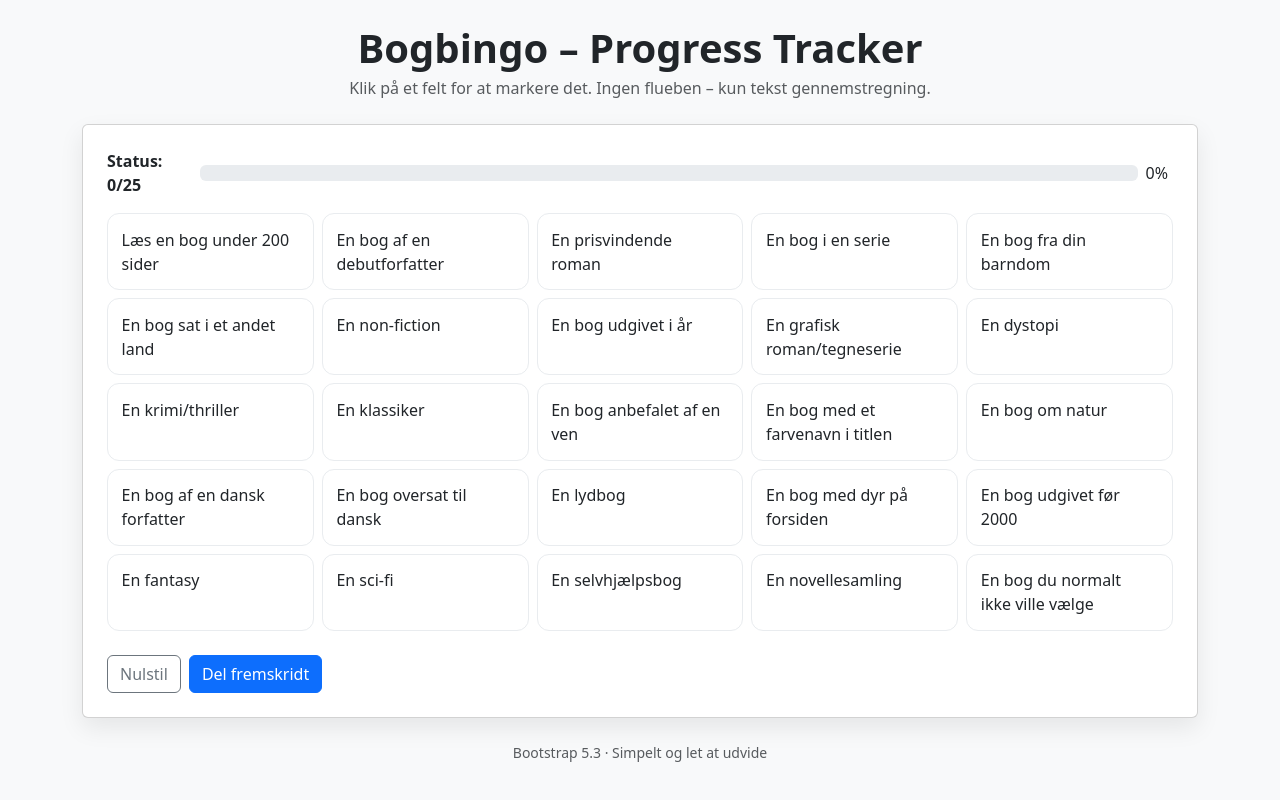
After one commit to Line-WH/bog_bingo, a PHP site: the page made by Progress tracker.html in a window 1280 px wide. The commit adds this page. Run offline with PHP 8.4, Linux system fonts and the light colour scheme; style sheets or scripts are compiled from the project's sources.

Commit message:
Jeg har linket til min styles.scss inde i Progress tracker.html og jeg har sat javascript ind i app.js

```diff
--- /dev/null
+++ b/Progress tracker.html
@@ -0,0 +1,52 @@
+<!DOCTYPE html>
+<html lang="da">
+<head>
+    <meta charset="utf-8">
+
+    <title>Bog Bingo</title>
+
+    <meta name="robots" content="All">
+    <meta name="author" content="Udgiver">
+    <meta name="copyright" content="Information om copyright">
+
+    <link href="css/styles.css" rel="stylesheet" type="text/css">
+    <link href="https://cdn.jsdelivr.net/npm/bootstrap@5.3.3/dist/css/bootstrap.min.css" rel="stylesheet">
+
+    <meta name="viewport" content="width=device-width, initial-scale=1">
+</head>
+<body class="bg-light d-flex flex-column align-items-center min-vh-100">
+<div class="container my-4">
+    <header class="text-center mb-4">
+        <h1 class="fw-bold mb-1">Bogbingo – Progress Tracker</h1>
+        <p class="text-muted mb-0">Klik på et felt for at markere det. Ingen flueben – kun tekst gennemstregning.</p>
+    </header>
+
+    <div class="card">
+        <div class="card-body p-3 p-md-4">
+            <div class="d-flex flex-column flex-md-row justify-content-between align-items-md-center gap-2 mb-3">
+                <div class="fw-semibold">Status: <span id="checkedCount">0</span>/<span id="totalCount">25</span></div>
+                <div class="d-flex align-items-center gap-2 w-100 w-md-50">
+                    <div class="flex-grow-1">
+                        <div class="progress" role="progressbar" aria-label="Fremskridt" aria-valuemin="0" aria-valuemax="100">
+                            <div id="progressBar" class="progress-bar" style="width:0%"></div>
+                        </div>
+                    </div>
+                    <div style="min-width:3ch"><span id="progressPct">0</span>%</div>
+                </div>
+            </div>
+
+            <div id="bingoGrid" class="bingo-grid" aria-live="polite"></div>
+
+            <div class="d-flex gap-2 mt-4">
+                <button id="resetBtn" class="btn btn-outline-secondary">Nulstil</button>
+                <button id="shareBtn" class="btn btn-primary">Del fremskridt</button>
+            </div>
+        </div>
+    </div>
+
+    <footer class="text-center text-muted mt-4 small">Bootstrap 5.3 · Simpelt og let at udvide</footer>
+</div>
+
+<script src="assets/js/app.js"></script>
+</body>
+</html>
--- a/assets/js/app.js
+++ b/assets/js/app.js
@@ -0,0 +1,101 @@
+const EXAMPLE_TASKS = [
+    'Læs en bog under 200 sider','En bog af en debutforfatter','En prisvindende roman','En bog i en serie','En bog fra din barndom',
+    'En bog sat i et andet land','En non-fiction','En bog udgivet i år','En grafisk roman/tegneserie','En dystopi',
+    'En krimi/thriller','En klassiker','En bog anbefalet af en ven','En bog med et farvenavn i titlen','En bog om natur',
+    'En bog af en dansk forfatter','En bog oversat til dansk','En lydbog','En bog med dyr på forsiden','En bog udgivet før 2000',
+    'En fantasy','En sci‑fi','En selvhjælpsbog','En novellesamling','En bog du normalt ikke ville vælge'
+];
+
+const grid = document.getElementById('bingoGrid');
+const totalCountEl = document.getElementById('totalCount');
+const checkedCountEl = document.getElementById('checkedCount');
+const progressBar = document.getElementById('progressBar');
+const progressPctEl = document.getElementById('progressPct');
+const resetBtn = document.getElementById('resetBtn');
+const shareBtn = document.getElementById('shareBtn');
+
+let tasks = [];
+
+const loadTasks = () => {
+    const saved = localStorage.getItem('bogbingo_tasks_simple');
+    if (saved) {
+        try { tasks = JSON.parse(saved); } catch { tasks = []; }
+    }
+    // Hvis gamle data indeholder "FRI FELT", fjern det og erstat med nyt felt
+    if (tasks?.length) {
+        tasks = tasks.filter(t => !String(t.text).toUpperCase().includes('FRI FELT'));
+    }
+    if (!tasks.length) {
+        tasks = EXAMPLE_TASKS.map((t,i)=>({ id:i+1, text:t, done:false }));
+    } else if (tasks.length < 25) {
+        // Fyld op til 25, hvis der mangler efter oprydning
+        const missing = EXAMPLE_TASKS.filter(x => !tasks.some(t => t.text === x))
+            .slice(0, 25 - tasks.length)
+            .map((t,i)=>({ id: tasks.length + i + 1, text:t, done:false }));
+        tasks = tasks.concat(missing);
+    } else if (tasks.length > 25) {
+        tasks = tasks.slice(0,25);
+    }
+    saveTasks();
+};
+
+const saveTasks = () => localStorage.setItem('bogbingo_tasks_simple', JSON.stringify(tasks));
+
+const updateProgress = () => {
+    const total = tasks.length || 1;
+    const done = tasks.filter(t=>t.done).length;
+    const pct = Math.round((done/total)*100);
+    totalCountEl.textContent = total;
+    checkedCountEl.textContent = done;
+    progressBar.style.width = pct+"%";
+    progressBar.setAttribute('aria-valuenow', pct);
+    progressPctEl.textContent = pct;
+};
+
+const toggleTask = (task, cell) => {
+    task.done = !task.done;
+    cell.classList.toggle('completed', task.done);
+    saveTasks();
+    updateProgress();
+};
+
+const renderGrid = () => {
+    grid.innerHTML = '';
+    tasks.forEach(task => {
+        const cell = document.createElement('div');
+        cell.className = 'bingo-cell'+(task.done?' completed':'');
+        cell.setAttribute('role','button');
+        cell.setAttribute('tabindex','0');
+        cell.setAttribute('aria-pressed', task.done);
+
+        const text = document.createElement('span');
+        text.className = 'label-text';
+        text.textContent = task.text;
+        cell.appendChild(text);
+
+        cell.addEventListener('click', ()=>{ toggleTask(task, cell); cell.setAttribute('aria-pressed', task.done); });
+        cell.addEventListener('keydown', (e)=>{ if(e.key==='Enter' || e.key===' '){ e.preventDefault(); toggleTask(task, cell); cell.setAttribute('aria-pressed', task.done);} });
+
+        grid.appendChild(cell);
+    });
+};
+
+const resetAll = () => {
+    tasks = tasks.map(t=>({...t, done:false}));
+    saveTasks(); renderGrid(); updateProgress();
+};
+
+const shareProgress = () => {
+    const total = tasks.length || 1;
+    const done = tasks.filter(t=>t.done).length;
+    const pct = Math.round((done/total)*100);
+    const text = `Min Bogbingo-status: ${done}/${total} (${pct}%).`;
+    if(navigator.share){ navigator.share({title:'Bogbingo', text}); }
+    else { navigator.clipboard.writeText(text).then(()=>alert('Status kopieret til udklipsholder!')); }
+};
+
+loadTasks();
+renderGrid();
+updateProgress();
+resetBtn.addEventListener('click', resetAll);
+shareBtn.addEventListener('click', shareProgress);
--- a/css/styles.scss
+++ b/css/styles.scss
@@ -18,3 +18,65 @@ $theme-colors: map-merge($theme-colors, $custom-colors);
 @import "bootstrapComponents";
 
 // 5. Du kan lave styling her...
+/* ========== Bogbingo – styles ========== */
+.root {
+  --accent: #7c4dff;
+}
+
+/* Base */
+body {
+  background: #f8f9fa;
+}
+
+/* Kort & progressbar */
+.card {
+  border: 0;
+  border-radius: 1rem;
+  box-shadow: 0 10px 25px rgba(0,0,0,.08);
+}
+.progress {
+  height: .75rem;
+}
+
+/* Bingo-grid */
+.bingo-grid {
+  display: grid;
+  grid-template-columns: repeat(5, 1fr);
+  gap: .5rem;
+}
+@media (max-width: 768px) {
+  .bingo-grid { grid-template-columns: repeat(3, 1fr); }
+}
+
+/* Celler */
+.bingo-cell {
+  position: relative;
+  background: #fff;
+  border: 1px solid #e9ecef;
+  border-radius: .75rem;
+  padding: .85rem;
+  cursor: pointer;
+  user-select: none;
+  transition: background .2s, border-color .2s;
+}
+.bingo-cell:hover { background: #f1f3f5; }
+.bingo-cell .label-text {
+  display: block;
+  text-align: left;
+  padding-right: .5rem;
+}
+
+/* Markerede felter */
+.bingo-cell.completed {
+  border-color: var(--accent);
+  background: #f3efff;
+}
+.bingo-cell.completed .label-text {
+  text-decoration: line-through;
+  opacity: .75;
+}
+
+/* Reduced motion */
+@media (prefers-reduced-motion: reduce) {
+  .bingo-cell { transition: none; }
+}
```
Also changed, not shown: 1 other file.
